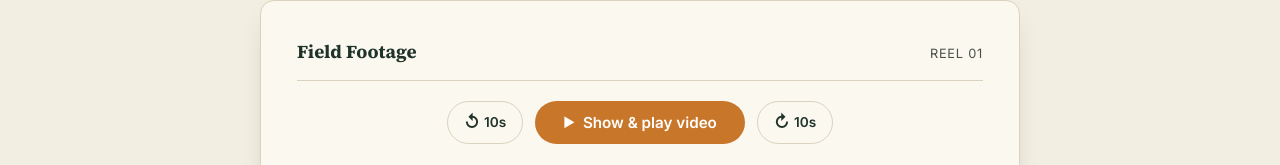
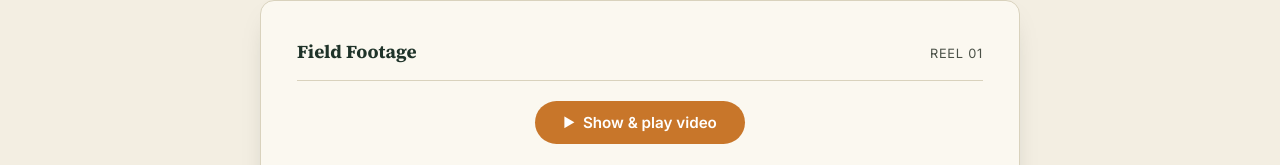
Before and after one commit to HetviBarot21/MMA_CAT2, a plain HTML site: page index.html in a window 1280 px wide. Shown: the part 227-392 px from the top of the page. Drawn offline with Linux system fonts and the light colour scheme.

Commit message:
Update index.html

```diff
--- a/index.html
+++ b/index.html
@@ -40,18 +40,12 @@
       </div>
 
       <div class="controls-row">
-        <button id="skipBackBtn" type="button" aria-label="Rewind 10 seconds">
-          <span class="btn-icon" aria-hidden="true">&#8634;</span>
-          <span class="btn-text">10s</span>
-        </button>
+
         <button id="toggleBtn" type="button" aria-pressed="true">
           <span class="btn-icon" aria-hidden="true">&#9654;</span>
           <span class="btn-text">Show &amp; play video</span>
         </button>
-        <button id="skipForwardBtn" type="button" aria-label="Forward 10 seconds">
-          <span class="btn-icon" aria-hidden="true">&#8635;</span>
-          <span class="btn-text">10s</span>
-        </button>
+
       </div>
 
       <p class="description">
```
